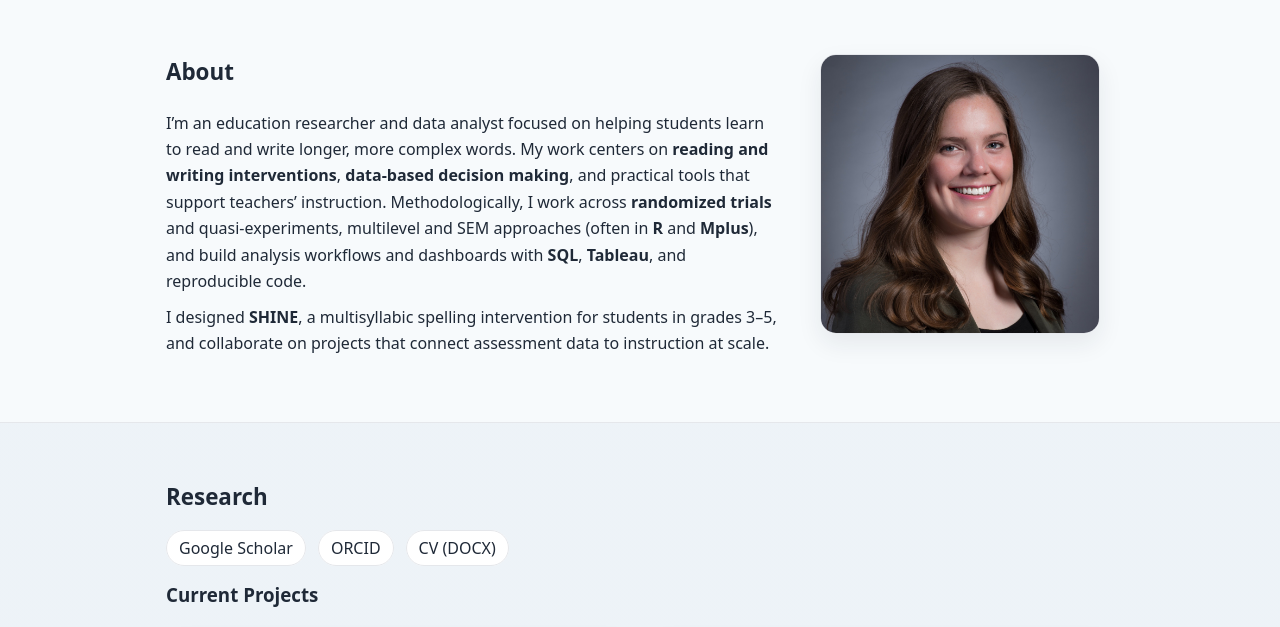
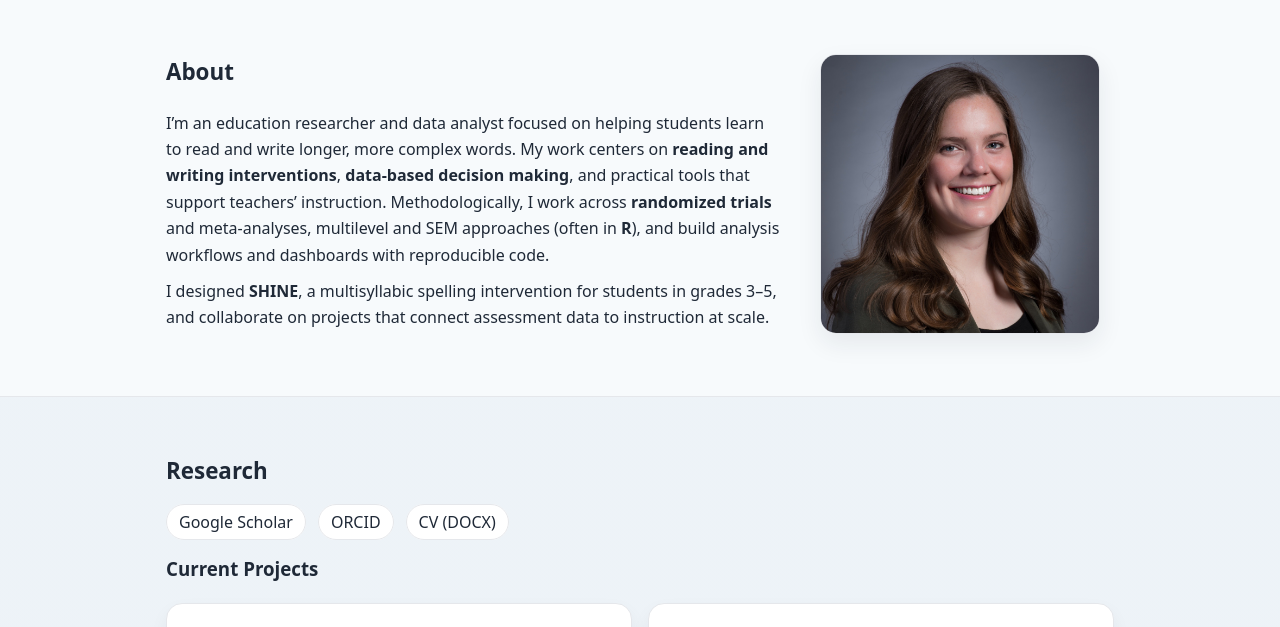
Before and after one commit to ewshanahan/emma_shanahan, a plain HTML site: page index.html in a window 1280 px wide. Shown: the part 101-728 px from the top of the page. Drawn offline with Linux system fonts and the light colour scheme.

Commit message:
Update index.html

```diff
--- a/index.html
+++ b/index.html
@@ -32,7 +32,7 @@
           <p>
             I’m an education researcher and data analyst focused on helping students learn to read and write longer, more complex words.
             My work centers on <strong>reading and writing interventions</strong>, <strong>data-based decision making</strong>, and practical tools that support teachers’ instruction.
-            Methodologically, I work across <strong>randomized trials</strong> and quasi-experiments, multilevel and SEM approaches (often in <strong>R</strong> and <strong>Mplus</strong>), and build analysis workflows and dashboards with <strong>SQL</strong>, <strong>Tableau</strong>, and reproducible code.
+            Methodologically, I work across <strong>randomized trials</strong> and meta-analyses, multilevel and SEM approaches (often in <strong>R</strong>), and build analysis workflows and dashboards with reproducible code.
           </p>
           <p>
             I designed <strong>SHINE</strong>, a multisyllabic spelling intervention for students in grades 3–5, and collaborate on projects that connect assessment data to instruction at scale.
```
